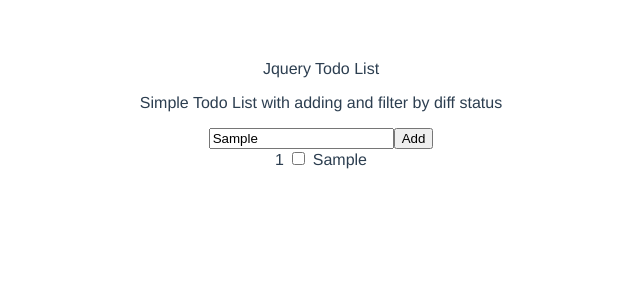
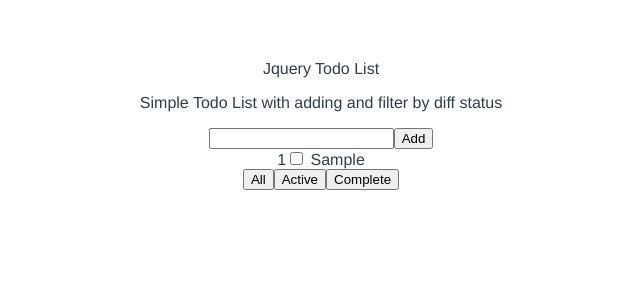
Before and after one commit to kingswwong/Todo-List, a Vue app: page / in a window 1280 px wide. Both pictures are taken after typing "Sample" into the empty fields and a click on the button "Add". Shown: the top 300 px of the page, without its empty margins (319-959 px from the left). Built offline with nearby package versions, Linux system fonts and the light colour scheme.

Commit message:
Add Item Component

```diff
--- a/src/components/Container.vue
+++ b/src/components/Container.vue
@@ -20,6 +20,7 @@
       methods:{
           addTodoMsg(){
             this.$refs.itemList.addMsg(this.todoMsg)
+            this.todoMsg = ""
           }
       }
     }
--- a/src/components/Item.vue
+++ b/src/components/Item.vue
@@ -1,10 +1,36 @@
 <template>
-
+  <div>
+    <div v-if="isShow">{{index}}<input type="checkbox" v-model="complete" @change="updateIsFinished"> <span
+      @click="isShow = false">{{contentMsg}}</span></div>
+    <div v-if="!isShow" @keypress.enter="updateContentMsg"><input type="text" v-model="content"></div>
+  </div>
 </template>
 
 <script>
   export default {
-    name: "Item"
+    name: "Item",
+    props: {
+      isFinish: Number,
+      contentMsg: String,
+      index: Number
+    },
+    data() {
+      return {
+        isShow: true,
+        content: this.contentMsg,
+        complete: !!this.isFinish
+      }
+    },
+    methods: {
+      updateContentMsg() {
+        this.isShow = true
+        this.$emit('updateMsg', this.content, this.index)
+      },
+      updateIsFinished() {
+        this.complete = !this.complete;
+        this.$emit('updateStatus', this.complete ? 1 : 0, this.index)
+      }
+    }
   }
 </script>
 
--- a/src/components/ItemList.vue
+++ b/src/components/ItemList.vue
@@ -1,27 +1,45 @@
 <template>
   <div>
     <div v-for="(item, index ) in itemList">
-      {{index + 1}} <input type="checkbox" v-model="item.isFinish"> {{item.content}}
+      <Item :is-finish="item.isFinish" :contentMsg="item.contentMsg" :index="index + 1" @updateMsg="updateMsg"
+            v-if="type === -1 || type == item.isFinish" @updateStatus="updateStatus"></Item>
     </div>
+    <button @click="type = -1">All</button>
+    <button @click="type = 0">Active</button>
+    <button @click="type = 1">Complete</button>
   </div>
 </template>
 
 <script>
 
+  import Item from "@/components/Item";
+
   export default {
     name: "ItemList",
+    components: {Item},
     data() {
       return {
-        itemList: []
+        itemList: [],
+        type: -1
       }
     },
     methods: {
       addMsg(message) {
         let item = {
-          isFinish: false,
-          content: message
+          isFinish: 0,
+          contentMsg: message
         }
         this.itemList.push(item);
+      },
+      finish(index) {
+        this.itemList.splice(index, 1)
+      },
+      updateMsg(message, index) {
+        this.itemList[index - 1].contentMsg = message
+      },
+      updateStatus(status, index) {
+        this.itemList[index - 1].isFinish = status
+        console.log(this.itemList)
       }
     }
   }
```
